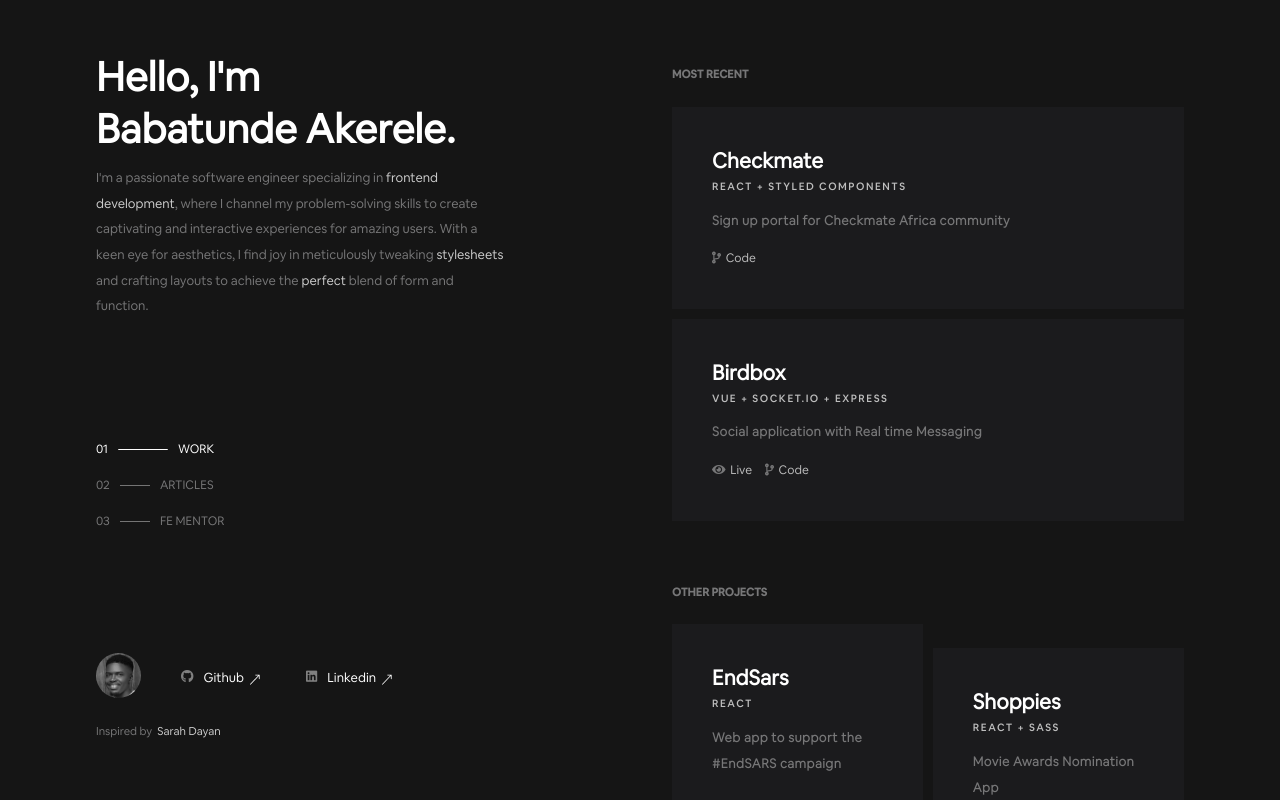
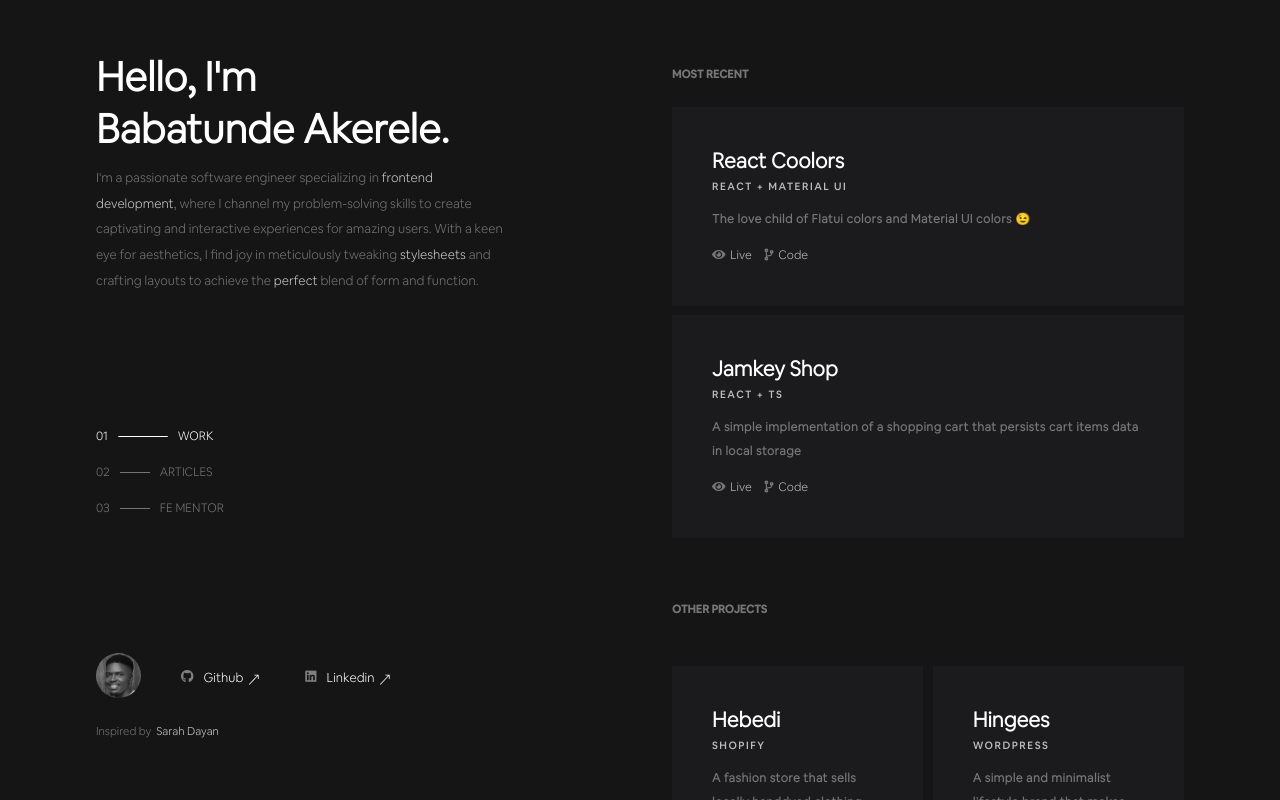
Before and after one commit to trafiki/trafiki.dev, a React (Create React App) app: page / in a window 1280 px wide. Built offline with nearby package versions, Linux system fonts and the light colour scheme.

Commit message:
Improvements

```diff
--- a/src/App.css
+++ b/src/App.css
@@ -34,7 +34,7 @@ html, body {
   height: 100%;
   margin: 0;
   padding: 0;
-  font-family: 'air-regular';
+  font-family: 'air-light';
   background: #151515;
   color: #fff;
 }
@@ -94,9 +94,9 @@ html, body {
   justify-content: space-between;
 }
 
-p {
+/* p {
   font-size: var(--normal-font) !important;
-}
+} */
 
 @media (min-width: 1400px) {
   .App {
--- a/src/App.js
+++ b/src/App.js
@@ -5,7 +5,7 @@ import { Switch } from "react-router";
 import "./App.css";
 import Base from "./components/base/Base";
 import Work from "./components/work/Work";
-import Resume from "./components/resume/Resume";
+import Articles from "./components/articles/Articles";
 // import Contact from "./components/contact/Contact";
 import Mobile from "./components/base/Mobile";
 import Header from "./components/utils/header/Header";
@@ -69,7 +69,7 @@ export class App extends Component {
                   exact
                   path='/articles'
                   render={(props) => (
-                    <Resume
+                    <Articles
                       menu={this.state.menu}
                       activeMenu={this.activeMenu.bind(this)}
                     />
@@ -156,7 +156,7 @@ export class App extends Component {
                     exact
                     path='/articles'
                     render={(props) => (
-                      <Resume
+                      <Articles
                         menu={this.state.menu}
                         activeMenu={this.activeMenu.bind(this)}
                       />
--- /dev/null
+++ b/src/components/articles/Articles.jsx
@@ -0,0 +1,46 @@
+import React, { Component } from "react";
+import "./Articles.css";
+import GoButton from "../utils/goButton/GoButton";
+import Post from "../utils/article/Post";
+// import uuid from "react-uuid";
+
+export class Articles extends Component {
+  componentDidMount() {
+    this.props.activeMenu(1);
+  }
+
+  render() {
+
+    const posts = [
+      // {
+      //   id: uuid(),
+      //   tags: ['tag', 'new tag'],
+      //   url: 'https://w3schools.com/jsref/jsref_tofixed.asp',
+      //   publicationDate: 'January 13, 2021',
+      //   title: 'First article',
+      //   readTime: "19"
+      // },
+    ]
+
+    return (
+      <div className="blog">
+        {
+          (posts.length) ? (
+            <div className="blog_posts">
+            {posts.map((post, index) => (
+              <Post key={index} {...post} id={index} />
+            ))}
+          </div>
+          ) : (
+            <h3>No articles to show</h3>
+          )
+        }
+
+
+      <GoButton prev={{ url: "/work", text: "Work" }} />
+    </div>
+    );
+  }
+}
+
+export default Articles;
--- a/src/components/base/Base.css
+++ b/src/components/base/Base.css
@@ -105,33 +105,33 @@ nav ul li a img {
   margin: 0 10px;
   width: 30px;
   pointer-events: none;
-  transition: width 0.3s linear;
+  transition: width 0.2s linear;
   opacity: 0.5;
 }
 
 nav ul li.active_menu {
   opacity: 1;
-  transition: all 0.3s linear;
+  transition: all 0.2s linear;
   color: #fff;
 }
 
 nav ul li.active_menu a img {
   margin: 0 10px;
   width: 50px;
-  transition: width 0.3s linear;
+  transition: width 0.2s linear;
   opacity: 1;
 }
 
 nav ul li:hover {
   opacity: 1;
-  transition: all 0.3s linear;
+  transition: all 0.2s linear;
   color: #fff;
 }
 
 nav ul li:hover a img {
   margin: 0 10px;
   width: 50px;
-  transition: width 0.3s linear;
+  transition: width 0.2s linear;
 }
 
 .footer {
--- a/src/components/resume/Resume.jsx
+++ /dev/null
@@ -1,51 +0,0 @@
-import React, { Component } from "react";
-import "./Resume.css";
-import GoButton from "../utils/goButton/GoButton";
-import Post from "../utils/article/Post";
-
-export class Resume extends Component {
-  componentDidMount() {
-    this.props.activeMenu(1);
-  }
-
-  render() {
-
-    const posts = [
-      {
-        tags: ['tag', 'new tag'],
-        url: 'https://w3schools.com/jsref/jsref_tofixed.asp',
-        publicationDate: 'January 13, 2021',
-        title: 'First article',
-        readTime: "19"
-      },
-      {
-        tags: ['tag', 'new tag'],
-        url: 'https://w3schools.com/jsref/jsref_tofixed.asp',
-        publicationDate: 'January 13, 2021',
-        title: 'Second article',
-        readTime: "19"
-      },
-      {
-        tags: ['tag', 'new tag'],
-        url: 'https://w3schools.com/jsref/jsref_tofixed.asp',
-        publicationDate: 'January 13, 2021',
-        title: 'Third article',
-        readTime: "19"
-      }
-    ]
-
-    return (
-      <div className="blog">
-      <div className="blog_posts">
-        {posts.map((post, index) => (
-          <Post key={index} {...post} id={index} />
-        ))}
-      </div>
-
-      <GoButton prev={{ url: "/work", text: "Work" }} />
-    </div>
-    );
-  }
-}
-
-export default Resume;
--- a/src/components/utils/article/Post.jsx
+++ b/src/components/utils/article/Post.jsx
@@ -11,7 +11,7 @@ const Post = ({ id, title, tags, url, publicationDate, readTime }) => {
       itemScope
       itemType="http://schema.org/Article"
     >
-      <Link to={url} itemProp="url" className="post">
+      <a href={url} itemProp="url" className="post" target="_blank">
         <div className="post_meta">
           <small className="post_tags">
             {tags.map((tag, index) =>
@@ -28,7 +28,7 @@ const Post = ({ id, title, tags, url, publicationDate, readTime }) => {
             {readTime} mins read
           </small>
         </div>
-      </Link>
+      </a>
     </article>
   );
 };
--- a/src/components/work/Work.jsx
+++ b/src/components/work/Work.jsx
@@ -11,65 +11,76 @@ export class Work extends Component {
     projects: [
       {
         id: uuid(),
-        title: "Checkmate",
-        description: "Sign up portal for Checkmate Africa community",
-        github: "https://github.com/kadetXx/checkmate",
-        live: "https://checkmate.africa/",
-        stack: "React + Styled Components",
+        title: "React Coolors",
+        description: "The love child of Flatui colors and Material UI colors 😉",
+        github: "https://github.com/trafiki/react-coolors",
+        live: "https://react-coolors.vercel.app/",
+        stack: "React + Material UI",
         isPrivate: false,
-        isRepository: true,
+        isRepository: false,
       },
       {
         id: uuid(),
-        title: "Birdbox",
-        description: "Social application with Real time Messaging",
-        github: "https://github.com/kadetXx/birdbox",
-        live: "https://birdbox.space/",
-        stack: "Vue + Socket.io + Express",
+        title: "Jamkey Shop",
+        description: "A simple implementation of a shopping cart that persists cart items data in local storage",
+        github: "https://github.com/trafiki/jamkey-cart?tab=readme-ov-file",
+        live: "https://jamkey-cart.vercel.app/",
+        stack: "React + TS",
         isPrivate: false,
         isRepository: false,
       },
 
       {
         id: uuid(),
-        title: "EndSars",
-        description: "Web app to support the #EndSARS campaign",
-        github: "https://github.com/kadetXx/endsars",
-        live: "https://endsars.vercel.app/",
-        stack: "React",
-        isPrivate: false,
+        title: "Hebedi",
+        description: "A fashion store that sells locally handdyed clothing",
+        github: "",
+        live: "https://hebedi.com/",
+        stack: "Shopify",
+        isPrivate: true,
         isRepository: false,
       },
 
       {
         id: uuid(),
-        title: "Shoppies",
-        description: "Movie Awards Nomination App",
-        github: "https://github.com/kadetXx/shoppies",
-        live: "https://shoppiesawards.netlify.app/",
-        stack: "React + SASS",
-        isPrivate: false,
+        title: "Hingees",
+        description: "A simple and minimalist lifestyle brand that makes functional products",
+        github: "",
+        live: "https://hingees.com/",
+        stack: "Wordpress",
+        isPrivate: true,
         isRepository: false,
       },
 
       {
         id: uuid(),
-        title: "Vectorly",
-        description: "Draw basic shapes with SVG",
-        github: "https://github.com/kadetXx/vectorly",
-        live: "https://vectorly.kadetxx.vercel.app/",
-        stack: "React",
-        isPrivate: false,
+        title: "Patrick Dahm",
+        description: "Portfolio for Patrick Dahm",
+        github: "",
+        live: "https://www.dahm.sg/",
+        stack: "Wordpress",
+        isPrivate: true,
         isRepository: false,
       },
 
       {
         id: uuid(),
-        title: "Animepanda",
-        description: "Mobile App landing page",
-        github: "https://github.com/kadetXx/animepanda",
-        live: "https://animepanda.herokuapp.com",
-        stack: "Sass + Javsacript + PHP",
+        title: "PEVCA",
+        description: "Website for PEVCA",
+        github: "",
+        live: "https://pevcang.org/",
+        stack: "Wordpress",
+        isPrivate: true,
+        isRepository: false,
+      },
+
+      {
+        id: uuid(),
+        title: "RDC",
+        description: "A diamond jewely store in New York",
+        github: "",
+        live: "https://rarediamondclub.com/",
+        stack: "Wordpress",
         isPrivate: false,
         isRepository: false,
       },
@@ -93,8 +104,8 @@ export class Work extends Component {
 
       <div className="portfolio_showcase">
         <h3 className="title">OTHER PROJECTS</h3>
-        {this.state.projects.slice(2).map((project, index) => (
-          <Project key={index} {...project} id={index} />
+        {this.state.projects.slice(2).map((project) => (
+          <Project key={project.id} {...project} id={project.id} />
         ))}
       </div>
 
--- a/src/index.js
+++ b/src/index.js
@@ -1,13 +1,15 @@
 import React from 'react';
-import ReactDOM from 'react-dom';
+import { createRoot } from 'react-dom/client';
 import App from './App';
 import * as serviceWorker from './serviceWorker';
 
-ReactDOM.render(
+
+const container = document.getElementById('root');
+const root = createRoot(container);
+root.render(
   <React.StrictMode>
     <App />
-  </React.StrictMode>,
-  document.getElementById('root')
+  </React.StrictMode>
 );
 
 serviceWorker.register();
```
Also changed, not shown: src/components/articles/Articles.css (renamed from src/components/resume/Resume.css).
